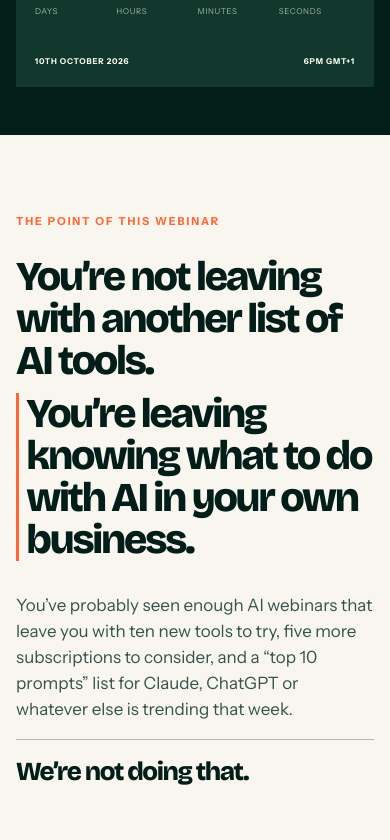
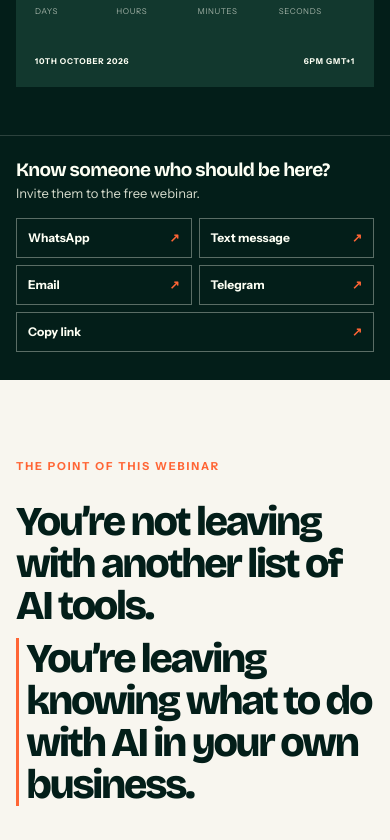
Before and after one commit to Greatdorlin/run-rentless, a Next.js app: page /webinar in a window 390 px wide. Shown: the part 884-1724 px from the top of the page. Built offline with nearby package versions, Linux system fonts and the light colour scheme.

Commit message:
Polish webinar sharing and tool examples

```diff
--- a/src/app/webinar/page.tsx
+++ b/src/app/webinar/page.tsx
@@ -1,9 +1,10 @@
 import type { Metadata } from "next";
 import Image from "next/image";
 import { WebinarAnchor } from "@/components/webinar/webinar-anchor";
-import { siAirtable, siAsana, siCalendly, siHubspot, siMailchimp, siZapier } from "simple-icons";
+import { siAirtable, siAsana, siCalendly, siClickup, siDropbox, siFigma, siGooglesheets, siHubspot, siJira, siMailchimp, siNotion, siQuickbooks, siShopify, siZapier, siZendesk, siZoom } from "simple-icons";
 import { WebinarCountdown } from "@/components/webinar/countdown";
 import { RegistrationForm } from "@/components/webinar/registration-form";
+import { WebinarShare } from "@/components/webinar/webinar-share";
 import "./webinar.css";
 
 const webinarShareDescription = "Everyone is showing you what AI can do. Let’s shift the conversation to where it could help your business cut costs and grow revenue.";
@@ -50,6 +51,16 @@ const familiarTools = [
   { name: "Airtable", icon: siAirtable, job: "Data" },
   { name: "Zapier", icon: siZapier, job: "Automation" },
   { name: "Calendly", icon: siCalendly, job: "Bookings" },
+  { name: "Notion", icon: siNotion, job: "Workspace" },
+  { name: "Zoom", icon: siZoom, job: "Meetings" },
+  { name: "Shopify", icon: siShopify, job: "Stores" },
+  { name: "QuickBooks", icon: siQuickbooks, job: "Finance" },
+  { name: "Google Sheets", icon: siGooglesheets, job: "Spreadsheets" },
+  { name: "Jira", icon: siJira, job: "Projects" },
+  { name: "Dropbox", icon: siDropbox, job: "Files" },
+  { name: "Figma", icon: siFigma, job: "Design" },
+  { name: "ClickUp", icon: siClickup, job: "Projects" },
+  { name: "Zendesk", icon: siZendesk, job: "Support" },
 ];
 
 const examples = [
@@ -86,6 +97,8 @@ export default function WebinarPage() {
           </div>
         </div>
       </section>
+
+      <section className="webinar-share-band" aria-label="Invite someone to the webinar"><div className="shell"><WebinarShare /></div></section>
 
       <section className="webinar-problem" aria-labelledby="webinar-problem-title">
         <div className="shell">
@@ -129,7 +142,7 @@ export default function WebinarPage() {
             <div className="webinar-tools__question"><strong>That means lower costs, less wasted time, and a simpler way to run your business more efficiently and profitably.</strong></div>
             <WebinarAnchor className="webinar-tools__link" href="#webinar-form">Get a spot <span aria-hidden="true">↗</span></WebinarAnchor>
           </div>
-          <div className="webinar-tools__list" aria-label="Examples of business software tools">{familiarTools.map(({ name, icon, job }) => <div className="webinar-tools__item" key={name}><span className="webinar-tools__icon"><svg viewBox="0 0 24 24" aria-hidden="true" focusable="false"><path d={icon.path} fill={`#${icon.hex}`} /></svg></span><span className="webinar-tools__name">{name}<small>{job}</small></span></div>)}</div>
+          <div className="webinar-tools__visual"><ul className="webinar-tools__list" aria-label="Examples of business software tools" tabIndex={0}>{familiarTools.map(({ name, icon, job }) => <li className="webinar-tools__item" key={name}><span className="webinar-tools__icon"><svg viewBox="0 0 24 24" aria-hidden="true" focusable="false"><path d={icon.path} fill={name === "Mailchimp" ? "#031e19" : `#${icon.hex}`} /></svg></span><span className="webinar-tools__name">{name}<small>{job}</small></span></li>)}</ul><p className="webinar-tools__hint">Swipe or scroll to see more <span aria-hidden="true">→</span></p></div>
         </div>
         <p className="shell webinar-tools__note">Brand marks are shown only as familiar examples. Run Rentless is not affiliated with these companies.</p>
       </section>
--- a/src/app/webinar/webinar.css
+++ b/src/app/webinar/webinar.css
@@ -9,6 +9,22 @@
 .webinar-cta span { font-size:19px; }
 .webinar-cta--dark { margin-top:55px; background:var(--ink); color:var(--paper); }
 .webinar-cta--dark:hover { background:#154137; color:var(--paper); }
+
+.webinar-share-band { padding:23px 0 28px; border-top:1px solid rgba(253,255,244,.16); background:var(--ink); }
+.webinar-share { display:flex; align-items:center; justify-content:space-between; flex-wrap:wrap; column-gap:28px; row-gap:15px; color:var(--paper); }
+.webinar-share__intro { display:grid; gap:2px; }
+.webinar-share__intro strong { font-family:var(--display); font-size:19px; line-height:1.15; letter-spacing:-.035em; }
+.webinar-share__intro span { color:var(--paper-muted); font-size:13px; }
+.webinar-share__actions { display:flex; align-items:center; flex-wrap:wrap; gap:7px; }
+.webinar-share__actions a,.webinar-share__actions button { min-height:40px; display:inline-flex; align-items:center; justify-content:space-between; gap:10px; padding:8px 11px; border:1px solid rgba(253,255,244,.35); border-radius:0; background:transparent; color:var(--paper); cursor:pointer; font-family:var(--body); font-size:12px; font-weight:750; text-decoration:none; }
+.webinar-share__actions a:hover,.webinar-share__actions button:hover { border-color:var(--event-orange); background:rgba(255,101,53,.12); }
+.webinar-share__actions a:focus-visible,.webinar-share__actions button:focus-visible { outline:2px solid var(--event-orange); outline-offset:3px; }
+.webinar-share__actions span { color:var(--event-orange); }
+.webinar-share__status { width:100%; color:var(--paper); font-size:12px; }
+.webinar-share--compact { display:grid; margin:10px 0 22px; padding:18px 0; border-top:1px solid rgba(3,30,25,.2); border-bottom:1px solid rgba(3,30,25,.2); color:var(--ink); }
+.webinar-share--compact .webinar-share__intro span,.webinar-share--compact .webinar-share__status { color:#466057; }
+.webinar-share--compact .webinar-share__actions a,.webinar-share--compact .webinar-share__actions button { border-color:rgba(3,30,25,.3); color:var(--ink); }
+.webinar-share--compact .webinar-share__actions span { color:#a94d2e; }
 
 .webinar-hero { padding:52px 0 48px; background:var(--ink); }
 .webinar-hero__grid { display:grid; grid-template-columns:minmax(0,1.14fr) minmax(300px,.72fr); gap:clamp(28px,4vw,64px); align-items:center; }
@@ -75,12 +91,16 @@
 .webinar-tools__question span { max-width:540px; color:var(--paper-muted); font-size:15px; line-height:1.55; }
 .webinar-tools__link { display:inline-flex; align-items:center; gap:20px; margin-top:30px; padding-bottom:7px; border-bottom:1px solid var(--event-orange); color:var(--paper); font-weight:800; }
 .webinar-tools__link:hover { color:var(--event-orange); }
-.webinar-tools__list { display:grid; grid-template-columns:repeat(2,minmax(0,1fr)); gap:10px; }
-.webinar-tools__item { min-width:0; min-height:108px; display:flex; align-items:center; gap:16px; padding:16px; background:var(--event-paper); color:var(--ink); }
-.webinar-tools__icon { width:52px; height:52px; flex:none; display:grid; place-items:center; background:white; }
-.webinar-tools__icon svg { width:30px; height:30px; }
-.webinar-tools__name { min-width:0; font-family:var(--display); font-size:clamp(20px,2vw,27px); font-weight:800; letter-spacing:-.045em; overflow-wrap:anywhere; }
-.webinar-tools__name small { display:block; margin-top:2px; color:#587168; font-family:var(--body); font-size:11px; font-weight:600; letter-spacing:0; }
+.webinar-tools__visual { min-width:0; }
+.webinar-tools__list { display:grid; grid-template-rows:repeat(2,78px); grid-auto-flow:column; grid-auto-columns:clamp(145px,43%,190px); gap:8px; max-width:100%; margin:0; padding:0 0 10px; overflow-x:auto; overflow-y:hidden; list-style:none; scroll-snap-type:x proximity; scrollbar-color:var(--event-orange) rgba(253,255,244,.14); scrollbar-width:thin; }
+.webinar-tools__list:focus-visible { outline:2px solid var(--event-orange); outline-offset:3px; }
+.webinar-tools__item { min-width:0; display:flex; align-items:center; gap:10px; padding:10px; background:var(--event-paper); color:var(--ink); scroll-snap-align:start; }
+.webinar-tools__icon { width:37px; height:37px; flex:none; display:grid; place-items:center; background:white; }
+.webinar-tools__icon svg { width:24px; height:24px; }
+.webinar-tools__name { min-width:0; font-family:var(--display); font-size:17px; font-weight:800; letter-spacing:-.045em; overflow-wrap:anywhere; }
+.webinar-tools__name small { display:block; margin-top:1px; color:#587168; font-family:var(--body); font-size:10px; font-weight:600; letter-spacing:0; }
+.webinar-tools__hint { display:flex; justify-content:space-between; gap:12px; margin:13px 0 0; color:var(--paper-muted); font-size:12px; }
+.webinar-tools__hint span { color:var(--event-orange); }
 .webinar-tools__note { margin-top:22px; color:rgba(253,255,244,.5); font-size:11px; }
 
 .webinar-promise { padding:clamp(100px,11vw,170px) 0; background:var(--event-orange); color:var(--ink); }
@@ -142,7 +162,8 @@
 .webinar-form__search-choice > label { font-size:12px; font-weight:800; }
 .webinar-form__search-control { position:relative; }
 .webinar-form__search-control input { padding-right:54px !important; }
-.webinar-form__search-control button { position:absolute; inset:1px 1px 1px auto; width:48px; border:0; border-left:1px solid rgba(3,30,25,.2); background:white; color:var(--ink); cursor:pointer; font-size:28px; line-height:1; }
+.webinar-form__search-control button { position:absolute; inset:1px 1px 1px auto; width:48px; display:grid; place-items:center; padding:0; border:0; border-left:1px solid rgba(3,30,25,.2); background:white; color:var(--ink); cursor:pointer; }
+.webinar-form__search-control button svg { width:18px; height:18px; display:block; }
 .webinar-form__search-control button:hover { background:#eef3e9; }
 .webinar-form__search-control button:focus-visible,.webinar-form__option-list button:focus-visible { outline:2px solid var(--ink); outline-offset:-3px; }
 .webinar-form__option-list { display:grid; max-height:220px; overflow-y:auto; border:1px solid rgba(3,30,25,.25); border-top:0; background:white; }
@@ -221,12 +242,10 @@
   .webinar-countdown__digits { gap:5px; }
   .webinar-countdown__unit strong { font-size:clamp(27px,8vw,38px); }
   .webinar-countdown__unit small { font-size:8px; }
-  .webinar-tools__list { gap:7px; }
-  .webinar-tools__item { min-height:88px; gap:9px; padding:9px; }
-  .webinar-tools__icon { width:39px; height:39px; }
-  .webinar-tools__icon svg { width:25px; height:25px; }
-  .webinar-tools__name { font-size:18px; }
-  .webinar-tools__name small { font-size:9px; }
+  .webinar-tools__list { grid-auto-columns:clamp(148px,47%,180px); }
+  .webinar-share__actions { display:grid; grid-template-columns:repeat(2,minmax(0,1fr)); width:100%; }
+  .webinar-share__actions a,.webinar-share__actions button { min-width:0; }
+  .webinar-share__actions button:last-child { grid-column:1/-1; }
   .webinar-problem h2,.webinar-promise h2,.webinar-learning h2,.webinar-audience h2,.webinar-register h2 { font-size:clamp(39px,10.5vw,53px); }
   .webinar-problem__questions { padding:30px 22px; }
   .webinar-problem__questions-lead { font-size:clamp(31px,8.7vw,40px); }
--- a/src/components/webinar/registration-form.tsx
+++ b/src/components/webinar/registration-form.tsx
@@ -4,6 +4,7 @@ import Link from "next/link";
 import { useEffect, useState, type FormEvent } from "react";
 import { WEBINAR_WHATSAPP_URL, webinarPhase } from "@/lib/webinar";
 import { businessSectors, normalizeBusinessSector, positions } from "@/lib/business-profile";
+import { WebinarShare } from "@/components/webinar/webinar-share";
 
 type AttendingAs = "individual" | "company";
 
@@ -24,7 +25,7 @@ function SearchableChoice({ id, label, name, options, value, onChange, placehold
     <label htmlFor={id}>{label}</label>
     <div className="webinar-form__search-control">
       <input id={id} name={name} type="text" autoComplete={name === "position" ? "organization-title" : "off"} maxLength={maxLength} required value={value} onChange={(event) => { onChange(event.target.value); setOpen(true); }} onFocus={() => setOpen(true)} placeholder={placeholder} />
-      <button type="button" aria-label={`${open ? "Hide" : "Show"} ${label.toLowerCase()} options`} aria-expanded={open} aria-controls={`${id}-options`} onClick={() => setOpen(!open)}><span aria-hidden="true">⌄</span></button>
+      <button type="button" aria-label={`${open ? "Hide" : "Show"} ${label.toLowerCase()} options`} aria-expanded={open} aria-controls={`${id}-options`} onClick={() => setOpen(!open)}><svg viewBox="0 0 24 24" aria-hidden="true" focusable="false"><path d="m5 9 7 7 7-7" fill="none" stroke="currentColor" strokeWidth="2" strokeLinecap="round" strokeLinejoin="round" /></svg></button>
     </div>
     {open && <div id={`${id}-options`} className="webinar-form__option-list" aria-label={`${label} options`}>
       {matches.map((option) => <button key={option} type="button" onClick={() => { onChange(option); setOpen(false); }}>{option}</button>)}
@@ -100,6 +101,7 @@ export function RegistrationForm() {
       </div>
       <p>{status === "success" ? "Your confirmation email is on its way. Check Spam or Promotions if you do not see it." : "Your email is already on the webinar list. If you need your details again, contact us."}</p>
       <strong>Saturday, 10th October 2026 · 6PM GMT+1</strong>
+      <WebinarShare compact />
       <Link href="/contact">Questions? Contact us <span aria-hidden="true">↗</span></Link>
     </div>
   );
--- /dev/null
+++ b/src/components/webinar/webinar-share.tsx
@@ -0,0 +1,39 @@
+"use client";
+
+import { useState } from "react";
+
+const url = "https://www.runrentless.com/webinar";
+const title = "Making AI Make Business Sense";
+const invitation = `Join me for ${title}, a free live webinar on Saturday, 10th October 2026 at 6PM GMT+1. ${url}`;
+
+const channels = [
+  { label: "WhatsApp", href: `https://api.whatsapp.com/send?text=${encodeURIComponent(invitation)}`, external: true },
+  { label: "Text message", href: `sms:?body=${encodeURIComponent(invitation)}`, external: false },
+  { label: "Email", href: `mailto:?subject=${encodeURIComponent(`Join me for ${title}`)}&body=${encodeURIComponent(invitation)}`, external: false },
+  { label: "Telegram", href: `https://t.me/share/url?url=${encodeURIComponent(url)}&text=${encodeURIComponent(`Join me for ${title}, a free live webinar on Saturday, 10th October 2026 at 6PM GMT+1.`)}`, external: true },
+] as const;
+
+export function WebinarShare({ compact = false }: { compact?: boolean }) {
+  const [copyStatus, setCopyStatus] = useState("");
+
+  async function copyLink() {
+    try {
+      await navigator.clipboard.writeText(url);
+      setCopyStatus("Link copied");
+    } catch {
+      setCopyStatus("Could not copy. Use the page address instead.");
+    }
+  }
+
+  return <div className={`webinar-share${compact ? " webinar-share--compact" : ""}`}>
+    <div className="webinar-share__intro">
+      <strong>Know someone who should be here?</strong>
+      <span>Invite them to the free webinar.</span>
+    </div>
+    <div className="webinar-share__actions" aria-label="Share this webinar">
+      {channels.map(({ label, href, external }) => <a key={label} href={href} {...(external ? { target: "_blank", rel: "noopener noreferrer" } : {})}>{label}<span aria-hidden="true">↗</span></a>)}
+      <button type="button" onClick={copyLink}>Copy link<span aria-hidden="true">↗</span></button>
+    </div>
+    {copyStatus && <span className="webinar-share__status" role="status">{copyStatus}</span>}
+  </div>;
+}
```
